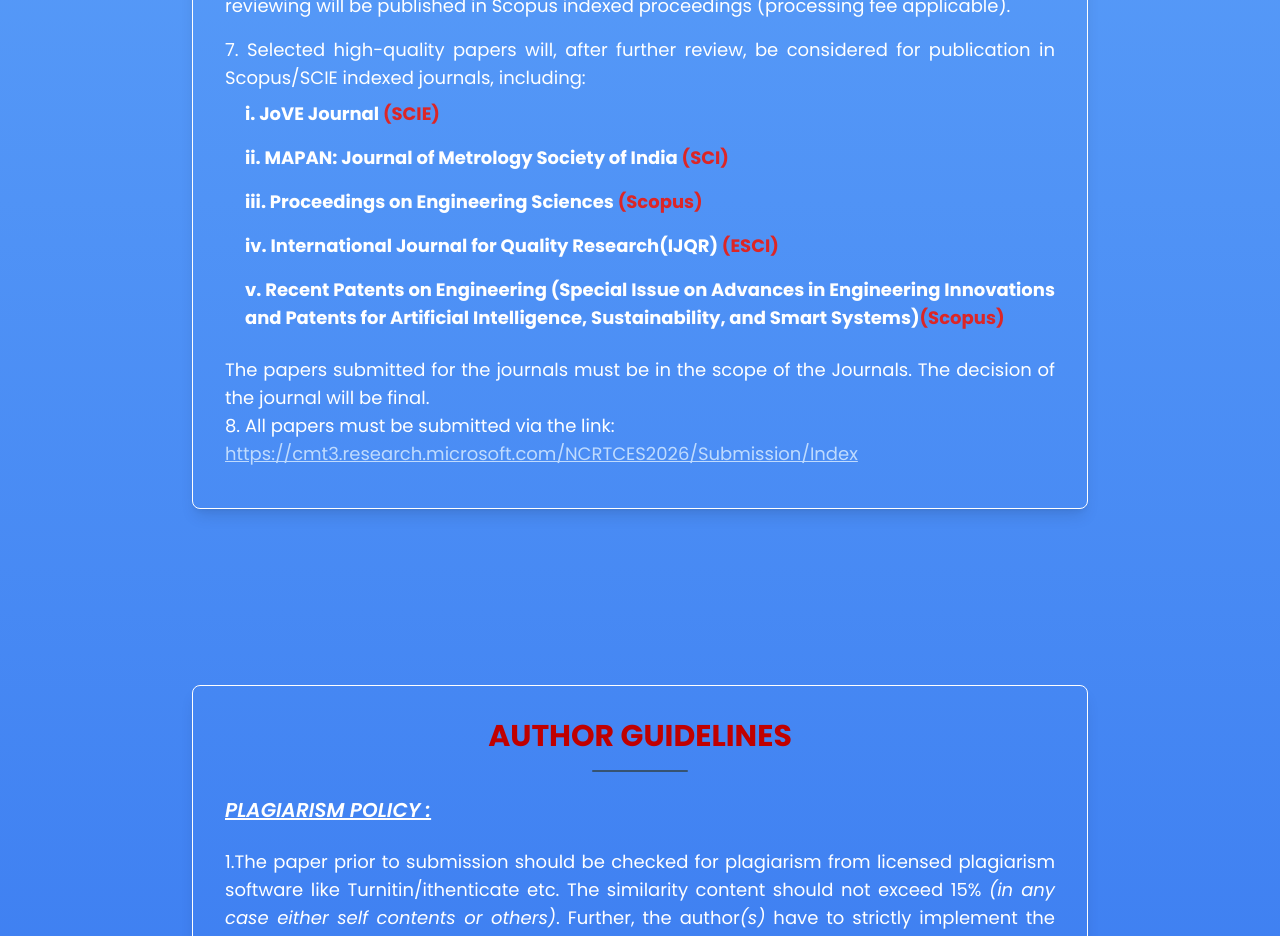
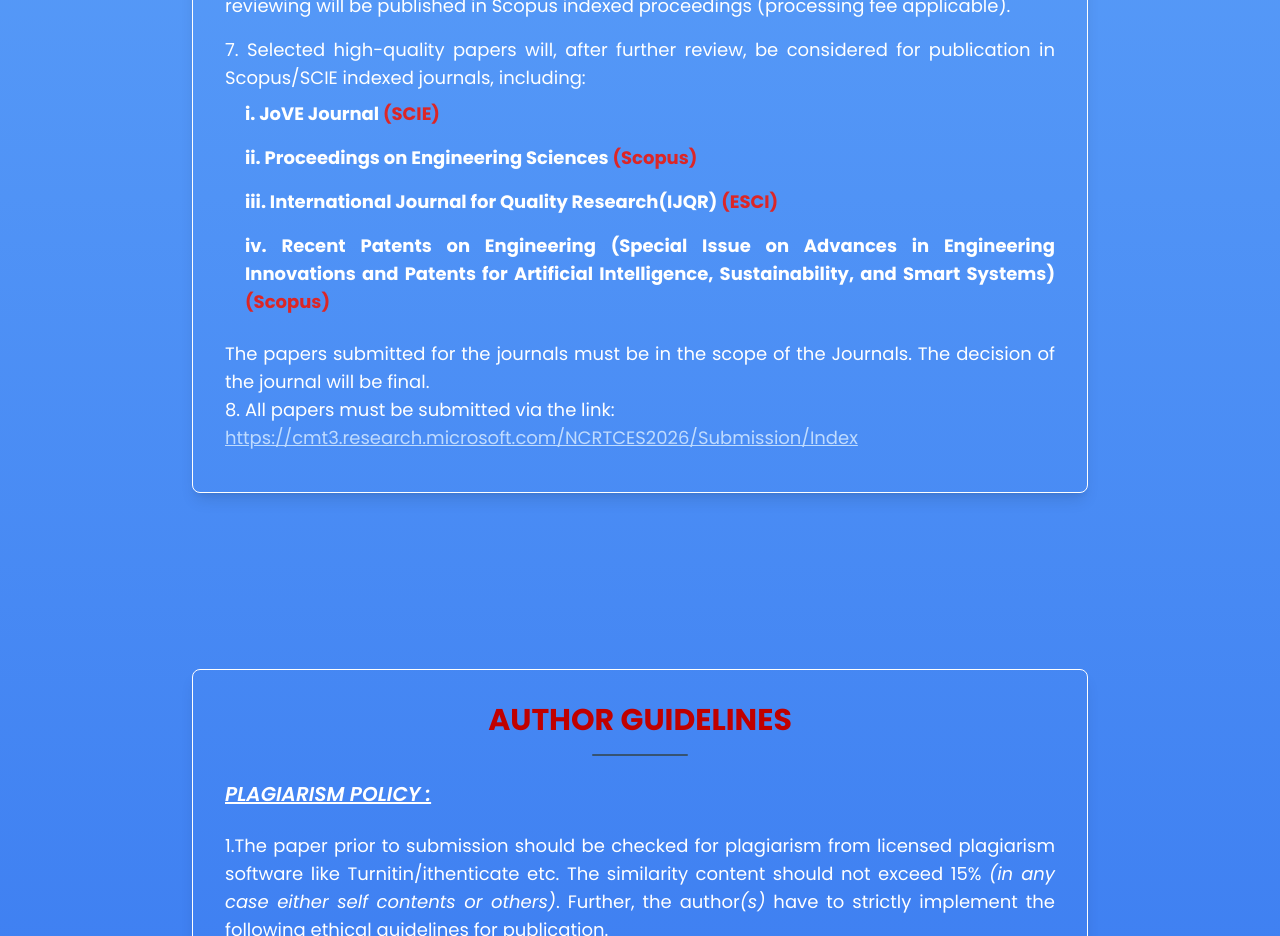
Before and after one commit to ncrtces-team/ncrtces-2026, a React (Vite) app: page / in a window 1280 px wide. Shown: the part 6840-7776 px from the top of the page. Built offline with nearby package versions, Linux system fonts and the light colour scheme.

Commit message:
remove one journal name from guide

```diff
--- a/pages/guide.jsx
+++ b/pages/guide.jsx
@@ -61,10 +61,6 @@ const Guide = () => {
                 <ul className="list-[lower-roman] list-inside pl-5">
                   <li className="py-2 font-bold">
                     JoVE Journal <span className="text-red-600">(SCIE)</span>
-                  </li>
-                  <li className="py-2 font-bold">
-                    MAPAN: Journal of Metrology Society of India{" "}
-                    <span className="text-red-600">(SCI)</span>
                   </li>
                   <li className="py-2 font-bold">
                     Proceedings on Engineering Sciences{" "}
```
